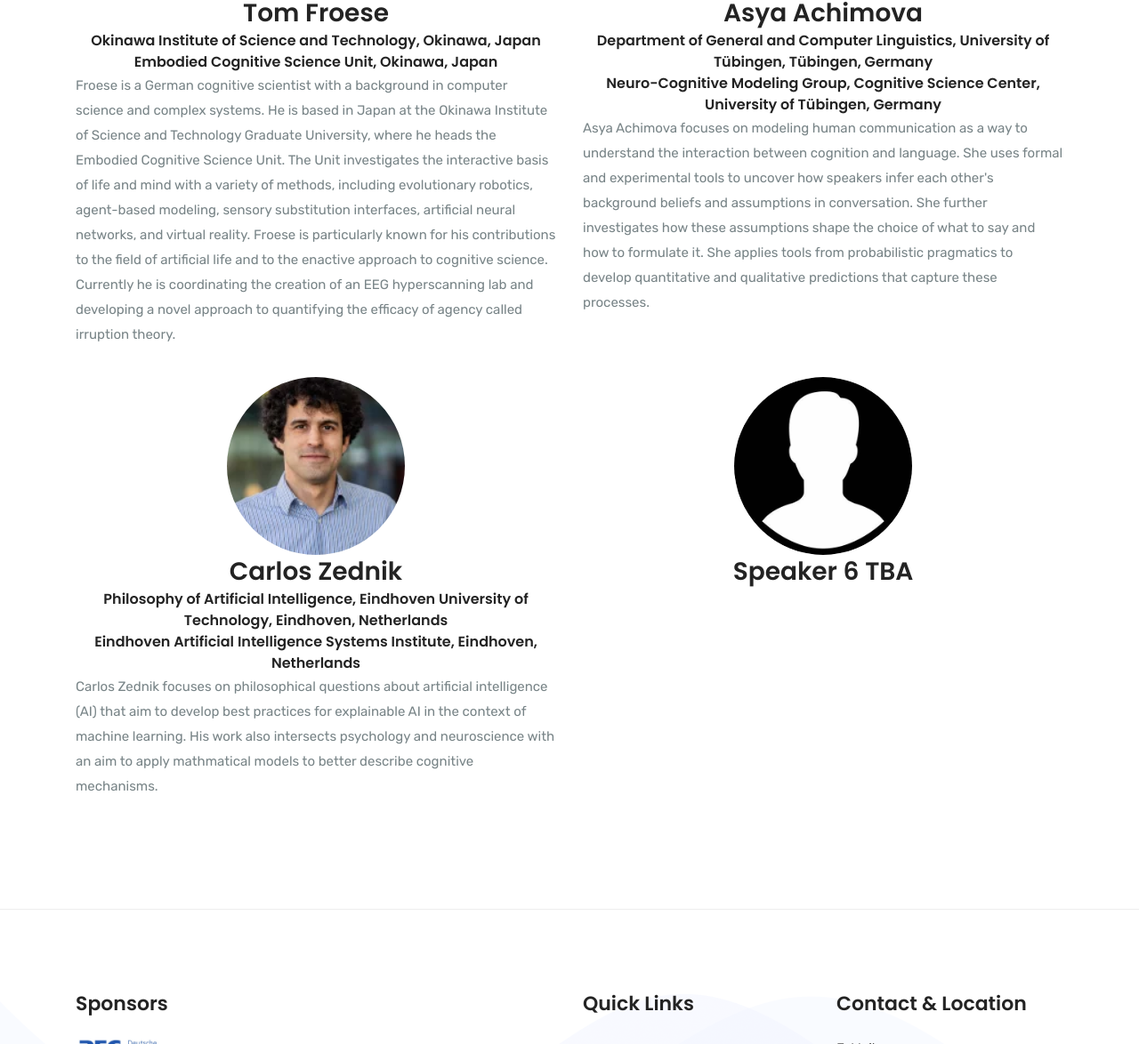
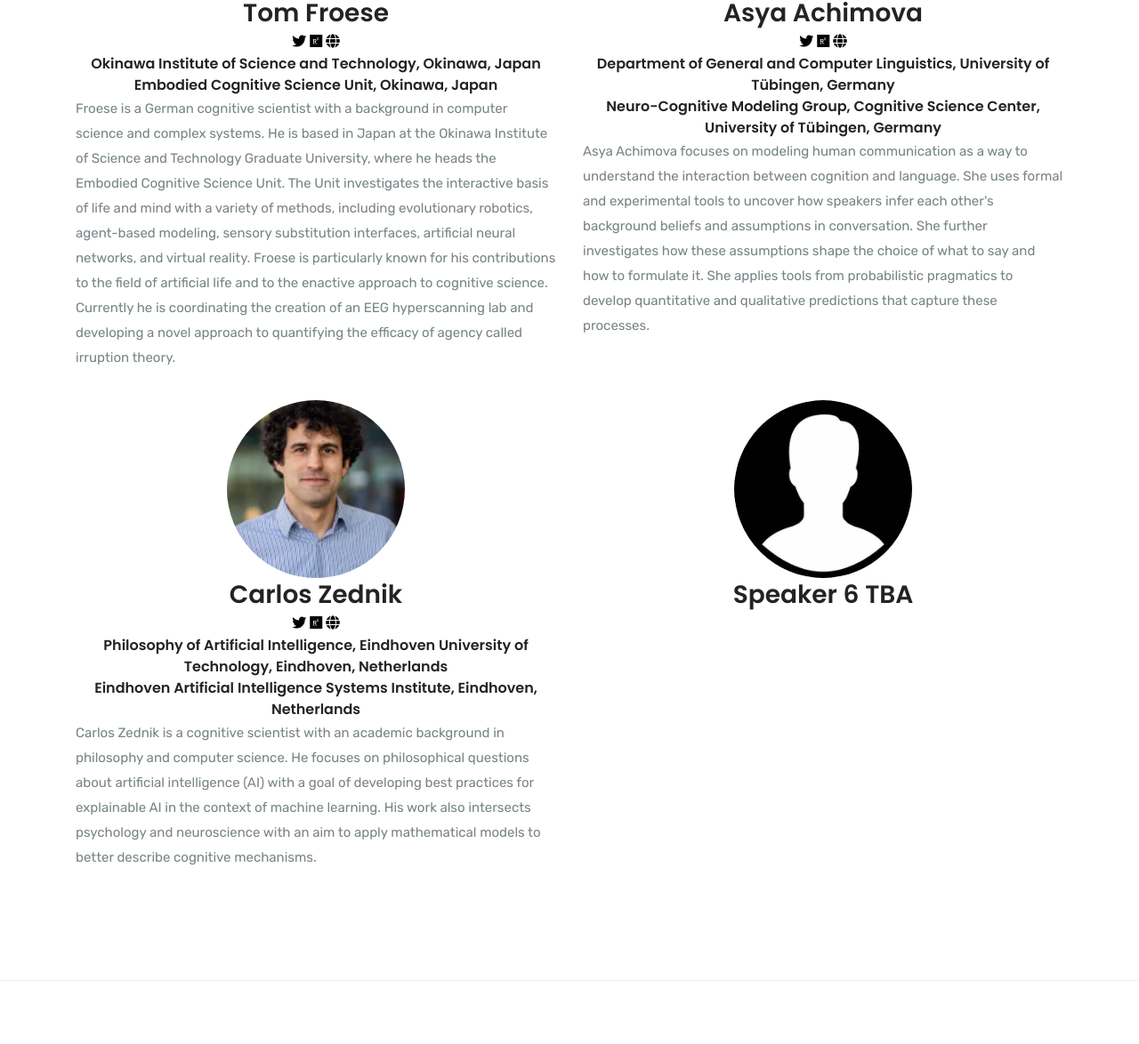
Before and after one commit to comco23/comco23.github.io, a Jekyll site: the page built from speakers.html, in a window 1280 px wide and 1400 px high, scrolled down 1359 px, cut to the strip 226-1400 px from the top of the window. Shown: the whole strip at 89% size. Built offline with Jekyll 4.4.1, drawn with Linux system fonts in a browser that asks for light colours.

Commit message:
added socials

```diff
--- a/speakers.html
+++ b/speakers.html
@@ -46,9 +46,14 @@ permalink: /keynote
 				<div class="speaker-card">
 					<img src="assets/img/about/about-8.jpg" alt="Dora Angelaki">
 					<h3>Dora Angelaki</h3>
+					<!-- Add links with icons -->
+					<div class="speaker-links">
+						<a href="https://twitter.com/" target="_blank"><i class="fab fa-twitter"></i></a>
+						<a href="https://scholar.google.com/citations?user=u5KcrAwAAAAJ" target="_blank"><i class="fab fa-researchgate"></i></a>
+						<a href="https://angelakilabnyu.org/ourteam/" target="_blank"><i class="fas fa-globe"></i></a>
+					</div>
 					<h5>Tandon School of Engineering, New York University, New York, USA</h5>
 					<h5>Center for Neural Science, New York University, New York, USA</h5>
-				</br>
 					<p>
 					Dora Angelaki is a Professor at the Center for Neural Science and the Tandon
 					school of Engineering at New York University. She holds a diploma and Ph.D.
@@ -71,6 +76,12 @@ permalink: /keynote
 				<div class="speaker-card">
 					<img src="assets/img/about/about-9.jpg" alt="Valerio Mante">
 					<h3>Valerio Mante</h3>
+					<!-- Add links with icons -->
+					<div class="speaker-links">
+						<a href="https://twitter.com/" target="_blank"><i class="fab fa-twitter"></i></a>
+						<a href="https://www.researchgate.net/profile/Valerio-Mante" target="_blank"><i class="fab fa-researchgate"></i></a>
+						<a href="https://ee.ethz.ch/the-department/faculty/professors/person-detail.NjI5MDU=.TGlzdC80MTEsMTA1ODA0MjU5.html" target="_blank"><i class="fas fa-globe"></i></a>
+					</div>
 					<h5>Swiss Federal Institute of Technology, Zürich, Switzerland</h5>
 					<h5>Institute of Neuroinformatics, ETH Zürich, Zürich, Switzerland</h5>
 				</br>
@@ -88,6 +99,13 @@ permalink: /keynote
 				<div class="speaker-card">
 					<img src="assets/img/about/about-7.jpg" alt="Tom Froese">
 					<h3>Tom Froese</h3>
+
+					<!-- Add links with icons -->
+					<div class="speaker-links">
+						<a href="https://twitter.com/DrTomFroese" target="_blank"><i class="fab fa-twitter"></i></a>
+						<a href="https://www.researchgate.net/scientific-contributions/Tom-Froese-70670755" target="_blank"><i class="fab fa-researchgate"></i></a>
+						<a href="https://www.oist.jp/research/tom-froese" target="_blank"><i class="fas fa-globe"></i></a>
+					</div>
 					<h5>Okinawa Institute of Science and Technology, Okinawa, Japan</h5>
 					<h5>Embodied Cognitive Science Unit, Okinawa, Japan</h5>
 					<p> Froese is a German cognitive scientist with a background in computer science and complex systems.
@@ -97,7 +115,8 @@ permalink: /keynote
 						sensory substitution interfaces, artificial neural networks, and virtual reality. Froese is
 						particularly known for his contributions to the field of artificial life and to the enactive approach
 						to cognitive science. Currently he is coordinating the creation of an EEG hyperscanning lab and
-						developing a novel approach to quantifying the efficacy of agency called irruption theory. </p>
+						developing a novel approach to quantifying the efficacy of agency called irruption theory.</p>
+
 					<!--<h6>Title of Talk: TBD </h6>-->
 					<!--<h6>Abstract: TBD </h6>-->
 				</div>
@@ -108,7 +127,13 @@ permalink: /keynote
 				<div class="speaker-card">
 					<img src="assets/img/about/about-14.jpg" alt="">
 					<h3>Asya Achimova</h3>
-					<h5>Department of General and Computer Linguistics, University of Tübingen, Tübingen, Germany</h5>
+					<!-- Add links with icons -->
+					<div class="speaker-links">
+						<a href="https://twitter.com/AAchimova" target="_blank"><i class="fab fa-twitter"></i></a>
+						<a href="" target="_blank"><i class="fab fa-researchgate"></i></a>
+						<a href="https://asya-achimova.github.io/" target="_blank"><i class="fas fa-globe"></i></a>
+					</div>
+					<h5>Department of General and Computer Linguistics, University of Tübingen, Germany</h5>
 					<h5>Neuro-Cognitive Modeling Group, Cognitive Science Center, University of Tübingen, Germany</h5>
 					<p> Asya Achimova focuses on modeling human communication as a way to understand the interaction between
 						cognition and language. She uses formal and experimental tools to uncover how speakers infer
@@ -126,12 +151,18 @@ permalink: /keynote
 				<div class="speaker-card">
 					<img src="assets/img/about/about-20.jpg" alt="">
 					<h3>Carlos Zednik</h3>
+					<!-- Add links with icons -->
+					<div class="speaker-links">
+						<a href="https://twitter.com/CarlosZednik" target="_blank"><i class="fab fa-twitter"></i></a>
+						<a href="https://www.researchgate.net/profile/Carlos-Zednik" target="_blank"><i class="fab fa-researchgate"></i></a>
+						<a href="http://explanations.ai/" target="_blank"><i class="fas fa-globe"></i></a>
+					</div>
 					<h5>Philosophy of Artificial Intelligence, Eindhoven University of Technology, Eindhoven, Netherlands</h5>
 					<h5>Eindhoven Artificial Intelligence Systems Institute, Eindhoven, Netherlands</h5>
-					<p> Carlos Zednik focuses on philosophical questions about artificial intelligence (AI) that aim to develop
+					<p> Carlos Zednik is a cognitive scientist with an academic background in philosophy and computer science.
+						He focuses on philosophical questions about artificial intelligence (AI) with a goal of developing
 						best practices for explainable AI in the context of machine learning. His work also intersects
-						psychology and neuroscience with an aim to apply mathmatical models to better describe cognitive mechanisms.</p>
-
+						psychology and neuroscience with an aim to apply mathematical models to better describe cognitive mechanisms.</p>
 					<!--<h6>Title of Talk: TBD </h6>-->
 					<!--<h6>Abstract: TBD </h6>-->
 				</div>
```
